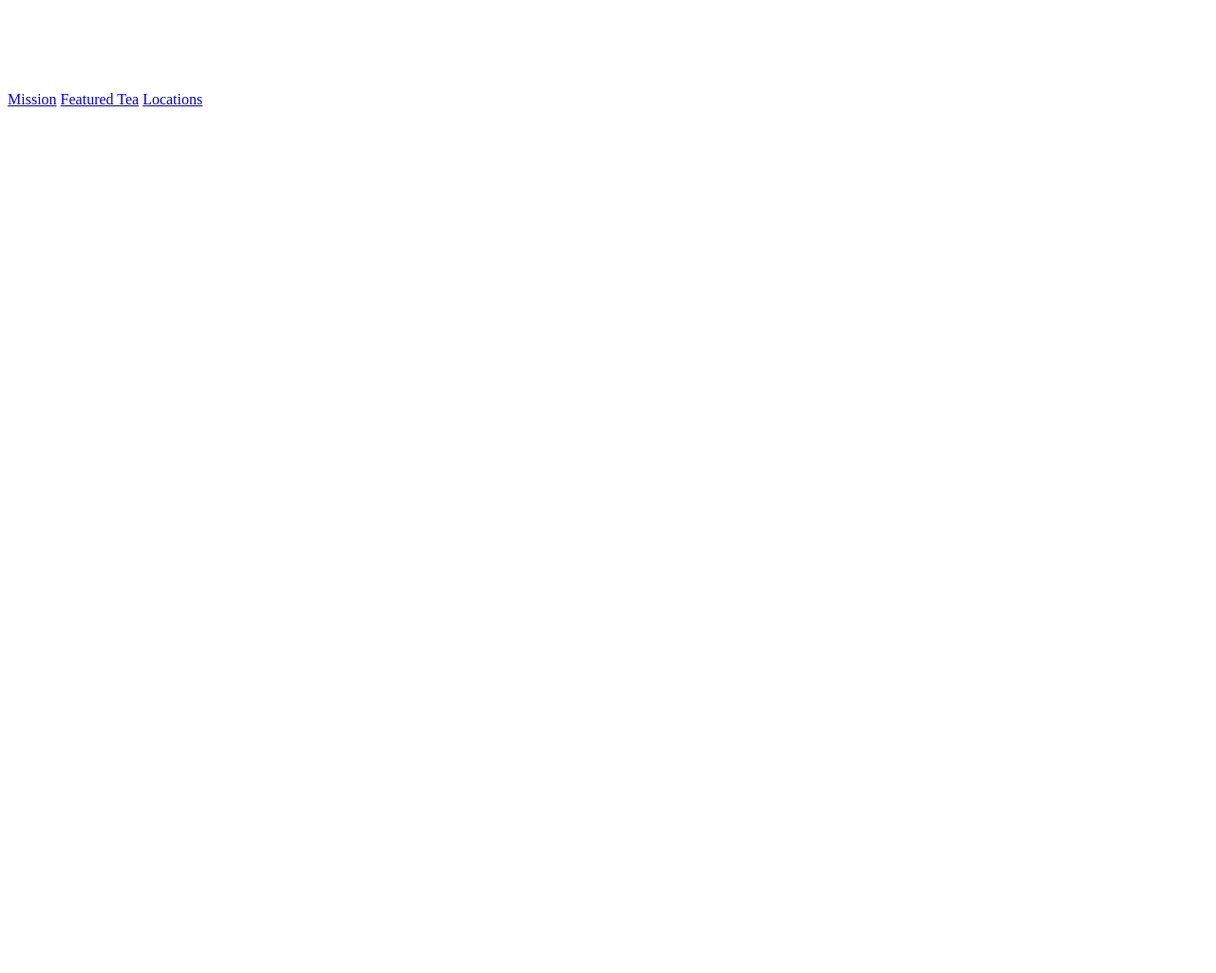
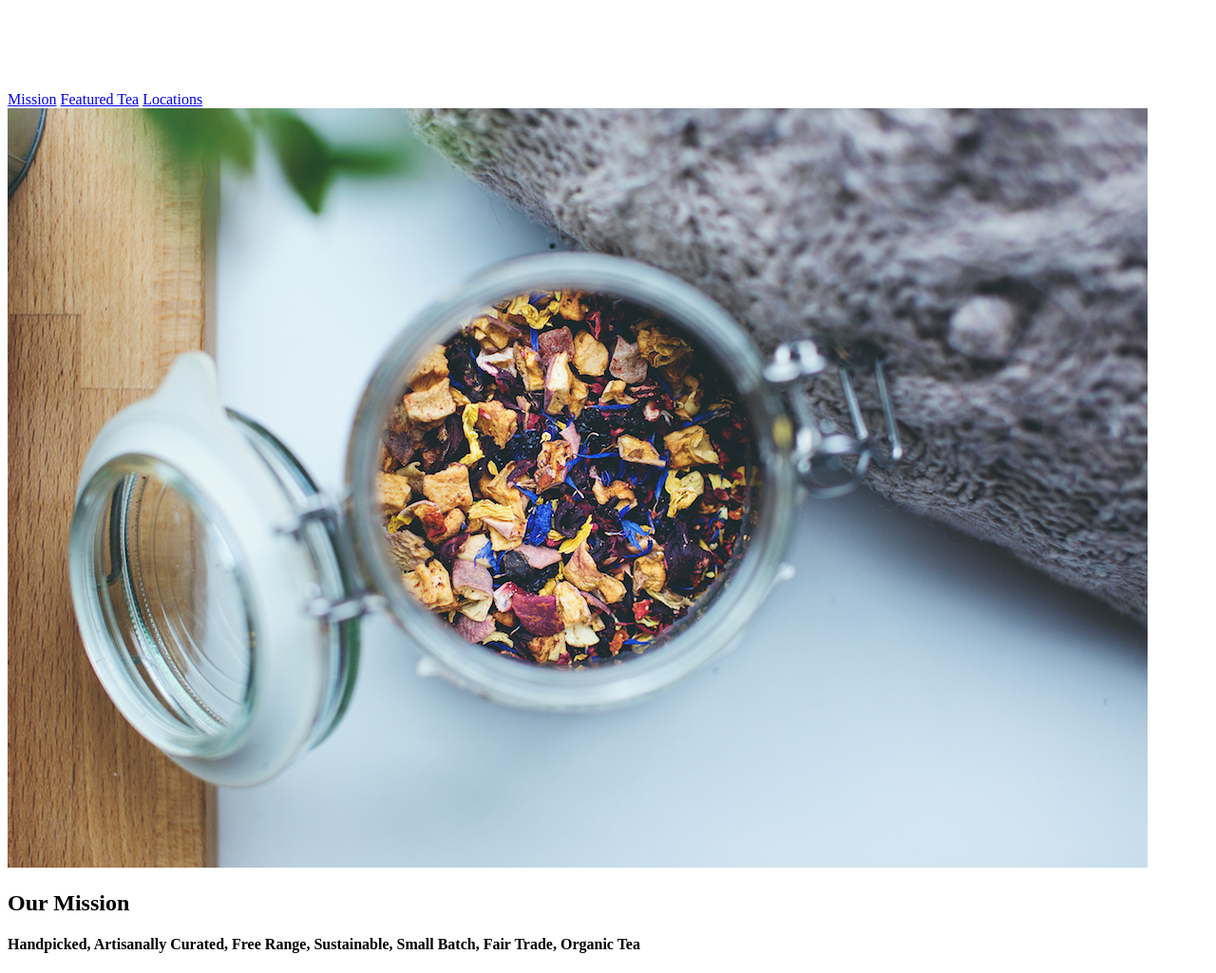
Before and after one commit to xrisld/TeaCozy, a plain HTML site: page index.html in a window 1280 px wide. Shown: the whole page at 95% size. Before the commit the page ends 800 px from the top, so only its background shows below. Drawn offline with Linux system fonts and the light colour scheme.

Commit message:
Added Mission and Hero html.

```diff
--- a/index.html
+++ b/index.html
@@ -16,5 +16,11 @@
     <a href="#featuredtea">Featured Tea</a>
     <a href="#locations">Locations</a>
   </div>
+
+<!--Mission + Hero-->
+  <div id="hero">
+    <img src="resources/images/img-mission-background.jpg"/>
+    <h2>Our Mission</h2>
+    <h4>Handpicked, Artisanally Curated, Free Range, Sustainable, Small Batch, Fair Trade, Organic Tea</h4>
 </body>
 </html>
```
